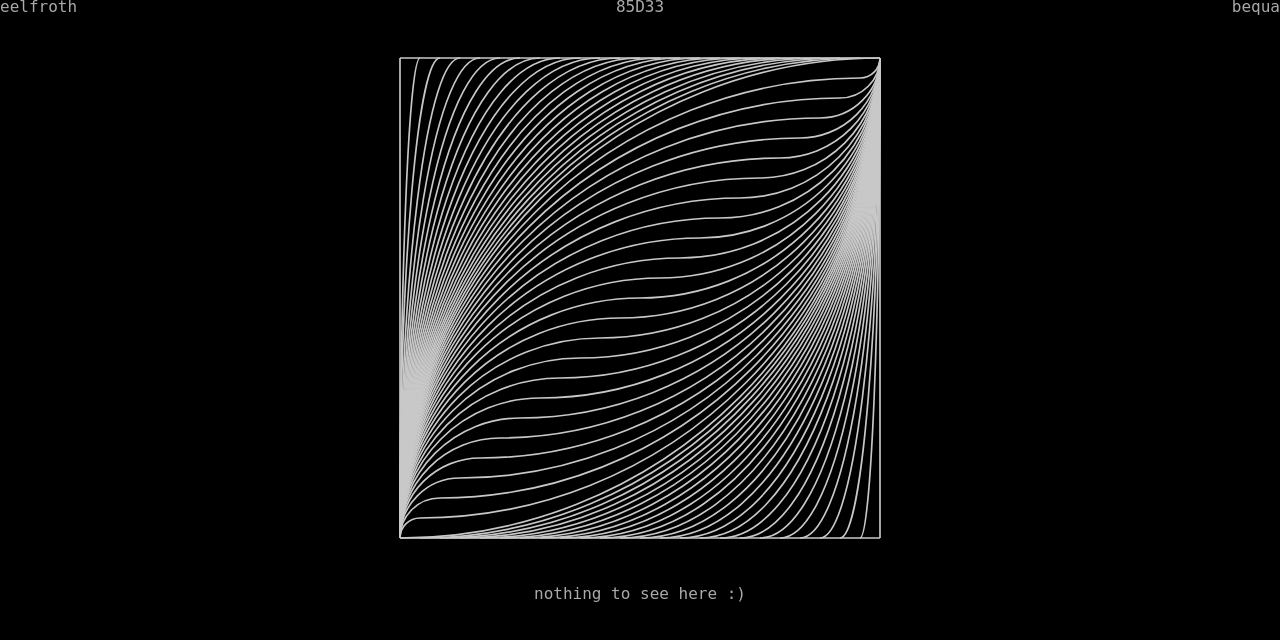
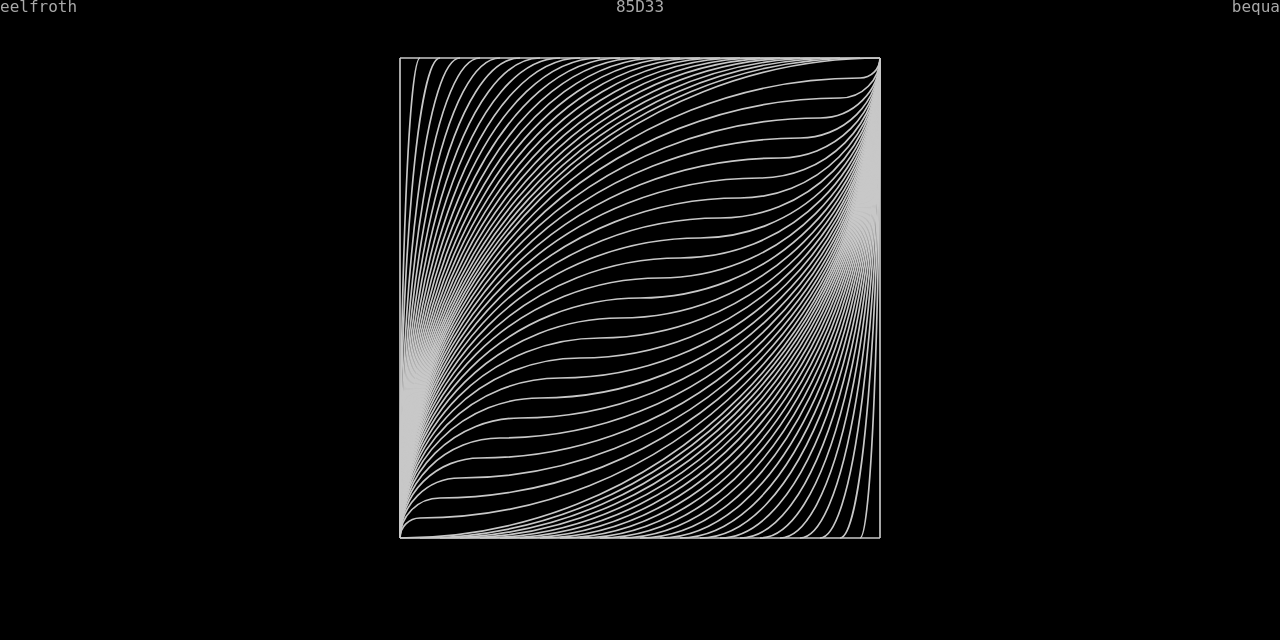
Before and after one commit to eelfroth/eelfroth, a plain HTML site: page index.htm in a window 1280 px wide. Drawn offline with Linux system fonts and the light colour scheme.

Commit message:
Update index.htm

```diff
--- a/index.htm
+++ b/index.htm
@@ -18,9 +18,6 @@
     <span class="left">eelfroth </span> 85D33 <span class="right"> bequa</span>
     <br/>
     <img src="square000.svg">
-    <br/>
-    nothing to see here :)
-    <br/>
   </div>
 </body>
 </html>
```
